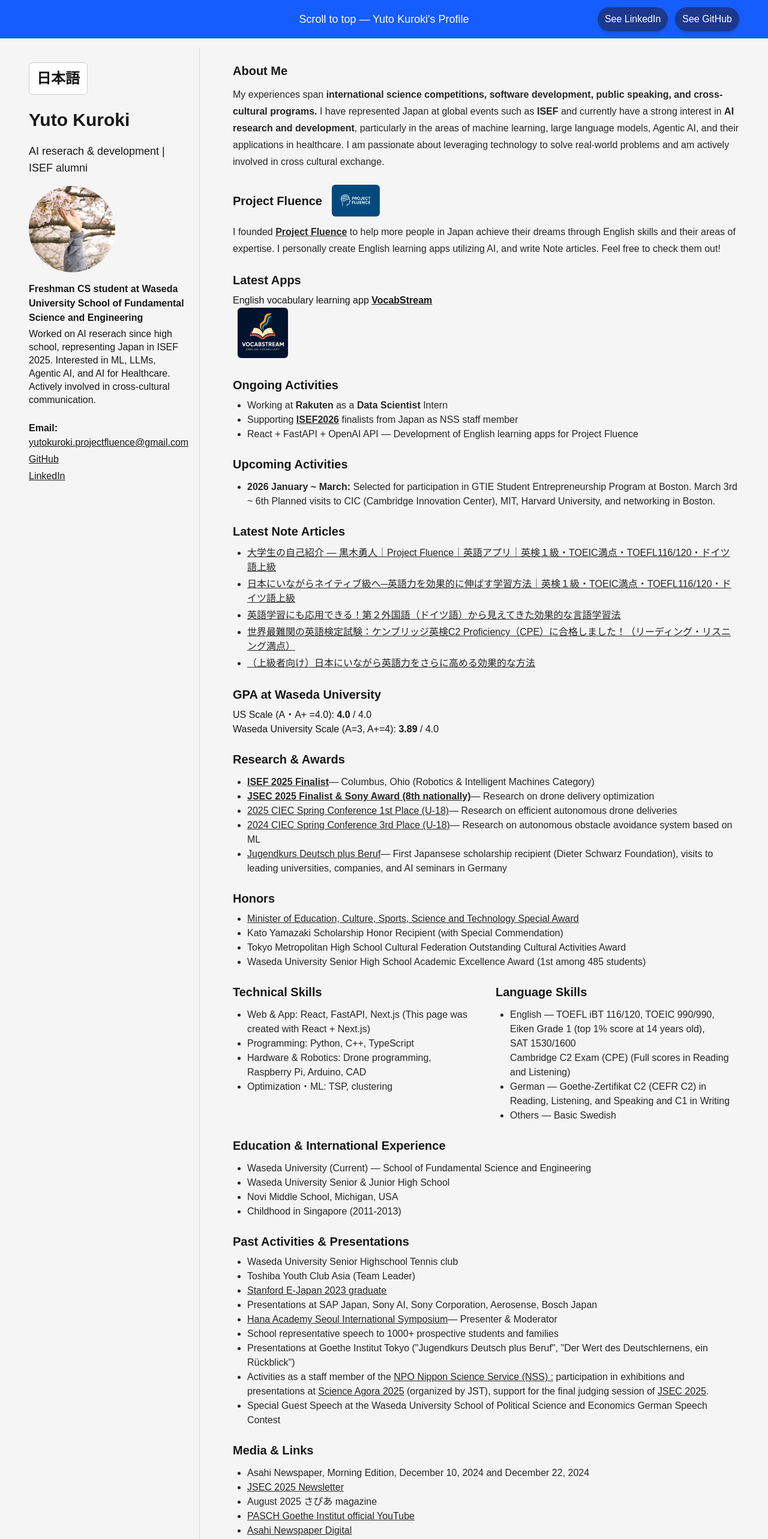
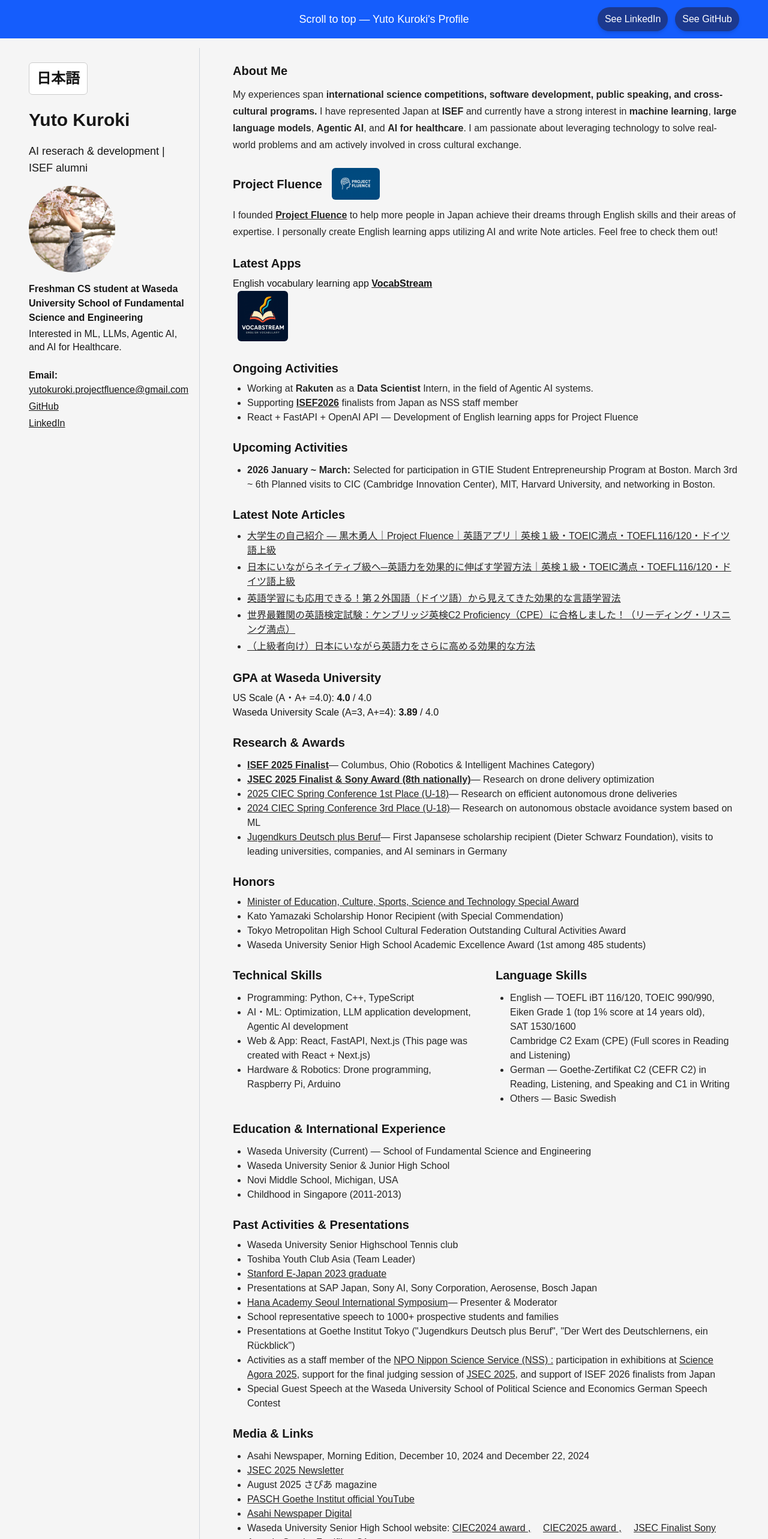
Before and after one commit to dronerd/yutokuroki-introduction-v1, a Next.js app: page / in a window 1280 px wide. Shown: the top 2566 px of the page at 60% size. Built offline with nearby package versions, Linux system fonts and the light colour scheme.

Commit message:
updated technical skills etc

```diff
--- a/app/page.tsx
+++ b/app/page.tsx
@@ -102,7 +102,7 @@
                   Freshman CS student at Waseda University School of Fundamental Science and Engineering
                 </strong>
                 <span className="block mt-1">
-                  Worked on AI reserach since high school, representing Japan in ISEF 2025. Interested in ML, LLMs, Agentic AI, and AI for Healthcare. Actively involved in cross-cultural communication.
+                  Interested in ML, LLMs, Agentic AI, and AI for Healthcare.
                 </span>
               </p>
 
@@ -134,9 +134,9 @@
               </h2>
               <p className="mt-3 leading-7 text-neutral-800 text-sm sm:text-base">
                 My experiences span <strong>international science competitions, software development, public speaking, and cross-cultural programs. </strong>
-                I have represented Japan at global events such as <strong>ISEF</strong> and currently have a strong interest in <strong>AI research and development</strong>, particularly in the areas of machine learning, large language models, Agentic AI, and their applications in healthcare. I am passionate about leveraging technology to solve real-world problems and am actively involved in cross cultural exchange.
+                I have represented Japan at <strong>ISEF</strong> and currently have a strong interest in <strong>machine learning</strong>, <strong>large language models</strong>, <strong>Agentic AI</strong>, and <strong>AI for healthcare</strong>. I am passionate about leveraging technology to solve real-world problems and am actively involved in cross cultural exchange.
               </p>
-              <br />
+              <br/>
 
               <h2 className="text-xl font-medium flex items-center gap-2">
                 <strong>Project Fluence</strong>
@@ -151,9 +151,8 @@
                 <Link aria-label="Project Fluence" href="https://projectfluence.vercel.app" className="underline" target="_blank">
                   <strong>Project Fluence</strong>
                 </Link>{" "}
-                to help more people in Japan achieve their dreams through English skills and their areas of expertise. I personally create English learning apps utilizing AI, and write Note articles. Feel free to check them out!
+                to help more people in Japan achieve their dreams through English skills and their areas of expertise. I personally create English learning apps utilizing AI and write Note articles. Feel free to check them out!
               </p>
-
 
               <h2 className="mt-6 text-xl font-medium">
                 <strong>Latest Apps</strong>
@@ -174,7 +173,7 @@
               </h2>
               <ul className="mt-2 list-disc pl-6 text-neutral-800 text-sm sm:text-base">
                 <li>
-                  Working at <strong> Rakuten </strong> as a <strong>Data Scientist</strong> Intern
+                  Working at <strong> Rakuten </strong> as a <strong>Data Scientist</strong> Intern, in the field of Agentic AI systems.
                 </li>
                 <li>
                   Supporting {" "}
@@ -314,10 +313,10 @@
                   <strong>Technical Skills</strong>
                 </h2>
                 <ul className="mt-3 list-disc pl-6 text-neutral-800 text-sm sm:text-base">
+                  <li>Programming: Python, C++, TypeScript</li>
+                  <li>AI・ML: Optimization, LLM application development, Agentic AI development</li>
                   <li>Web &amp; App: React, FastAPI, Next.js (This page was created with React + Next.js)</li>
-                  <li>Programming: Python, C++, TypeScript</li>
-                  <li>Hardware &amp; Robotics: Drone programming, Raspberry Pi, Arduino, CAD</li>
-                  <li>Optimization・ML: TSP, clustering</li>
+                  <li>Hardware &amp; Robotics: Drone programming, Raspberry Pi, Arduino</li>
                 </ul>
               </div>
 
@@ -382,17 +381,18 @@
                     NPO Nippon Science Service (NSS) :
                   </a>
                   {" "}
-                  participation in exhibitions and presentations at
+                   participation in exhibitions at
                   {" "}
                   <a className="underline" href="https://www.jst.go.jp/sis/scienceagora/2025/" target="_blank" rel="noopener noreferrer">
                     Science Agora 2025
-                  </a> (organized by JST),
+                  </a>,
                   {" "}
-                  support for the final judging session of
+                    support for the final judging session of
                   {" "}
                   <a className="underline" href="https://manabu.asahi.com/jsec/" target="_blank" rel="noopener noreferrer">
                     JSEC 2025
-                  </a>.
+                  </a>,
+                    and support of ISEF 2026 finalists from Japan
                 </li>
                 <li>
                   Special Guest Speech at the Waseda University School of Political Science and Economics German Speech Contest
@@ -444,7 +444,7 @@
                 <strong>Other Skills &amp; Hobbies</strong>
               </h2>
               <p className="mt-3 text-neutral-800 text-sm sm:text-base">
-                Public speaking, language teaching, event organization, tennis, solving complex Rubik&apos;s cubes, juggling, cooking, jump rope
+                Public speaking, language teaching, event organization, solving complex Rubik&apos;s cubes, juggling, cooking, jump rope
               </p>
             </section>
 
```
